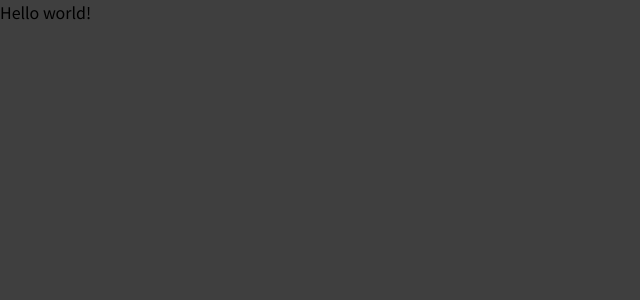
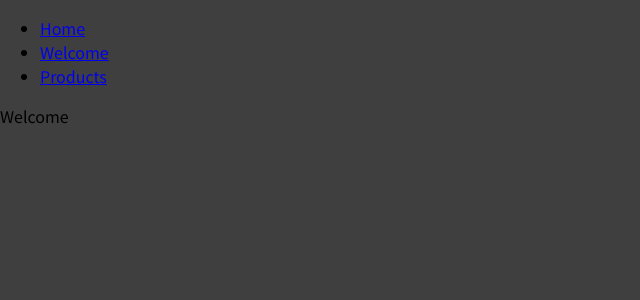
Before and after one commit to andresGarcia90/react-complete-guide, a React (Create React App) app: page / in a window 1280 px wide. Shown: the top 300 px of the page, without its empty margins (0-640 px from the left). Built offline with nearby package versions, Linux system fonts and the light colour scheme.

Commit message:
Fix: Routing

```diff
--- a/src/App.js
+++ b/src/App.js
@@ -1,31 +1,35 @@
-import { createBrowserRouter, RouterProvider } from 'react-router-dom';
-import Products from './components/Products';
-import Welcome from './components/Welcome';
+import { Link, Route, Routes } from 'react-router-dom';
+import Navbar from './components/Navbar';
+import Welcome from './pages/Welcome';
+import Products from './pages/Products';
 
 function App() {
-
-  const router = createBrowserRouter([
-    {
-      path: "/",
-      element: <div>Hello world!</div>,
-    },
-    {
-      path: "/welcome",
-      element: <Welcome/>,
-    },
-    {
-      path: "/products",
-      element: <Products/>,
-    },
-  ]);
-
-
-
   return (
     <>
-      <RouterProvider router={router} />
+      <header>
+        <Navbar></Navbar>
+      </header>
+      <main>
+        <Routes>
+          <Route path="/" element={<Welcome />}>
+            <Route index element={<Products />} />
+            <Route path="*" element={<NoMatch />} />
+          </Route>
+        </Routes>
+      </main>
     </>
   );
 }
 
+function NoMatch() {
+  return (
+    <div>
+      <h2>Nothing to see here!</h2>
+      <p>
+        <Link to="/">Go to the home page</Link>
+      </p>
+    </div>
+  );
+}
+
 export default App;
--- /dev/null
+++ b/src/components/Navbar.js
@@ -0,0 +1,16 @@
+import React from 'react'
+import { Link } from "react-router-dom";
+
+const Navbar = () => {
+  return (
+    <nav>
+        <ul>
+            <li><Link to="/">Home</Link></li>
+            <li><Link to="/welcome">Welcome</Link></li>
+            <li><Link to="/products">Products</Link></li>
+        </ul>
+    </nav>
+  )
+}
+
+export default Navbar
--- a/src/index.js
+++ b/src/index.js
@@ -1,7 +1,12 @@
 import ReactDOM from 'react-dom/client';
+import { BrowserRouter } from 'react-router-dom';
 
 import './index.css';
 import App from './App';
 
 const root = ReactDOM.createRoot(document.getElementById('root'));
-root.render(<App />);
+root.render(
+  <BrowserRouter>
+    <App />
+  </BrowserRouter>
+);
```
Also changed, not shown: src/pages/Products.js (renamed from src/components/Products.js), src/pages/Welcome.js (renamed from src/components/Welcome.js).
